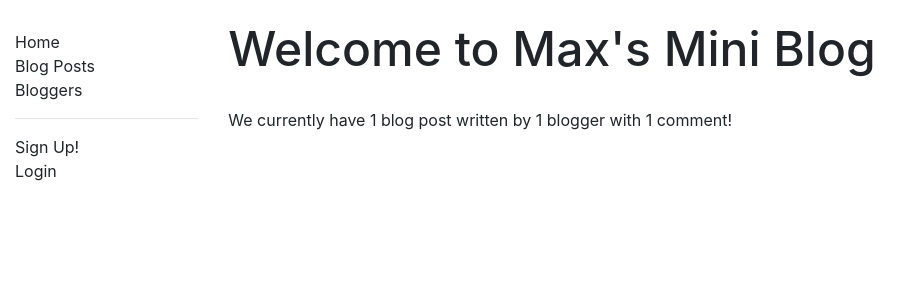
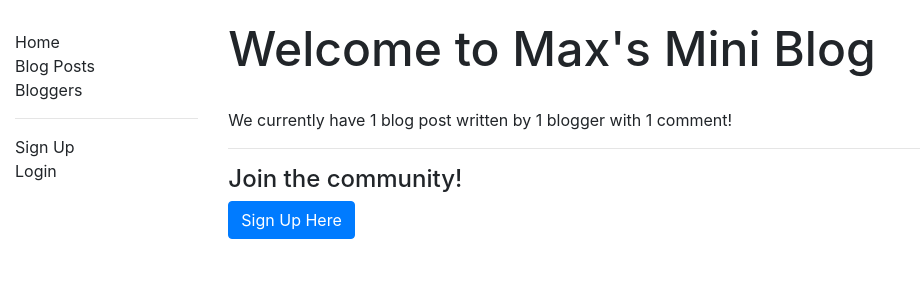
Before and after one commit to kaxmoglan/miniblog, a Django app: page /blog/ in a window 1280 px wide. Shown: the top 300 px of the page, without its empty margins (0-920 px from the left). Run offline with Django 3.2, Linux system fonts and the light colour scheme; tables that the repository leaves empty hold one stand-in row (values such as "Sample post"); some libraries are stand-ins or nearby versions.

Commit message:
tweaked home page with sign up button

```diff
--- a/blog/templates/base.html
+++ b/blog/templates/base.html
@@ -30,7 +30,7 @@
                             <li><a href="{% url 'post-create' %}">New Post</a></li>
                             <li><a href=" {% url 'logout' %} ">Logout</a></li>
                         {% else %}
-                            <li><a href="{% url 'register' %}">Sign Up!</a></li>
+                            <li><a href="{% url 'register' %}">Sign Up</a></li>
                             <li><a href="{% url 'login' %}">Login</a></li>
                         {% endif %}
                     </ul>
--- a/blog/templates/home.html
+++ b/blog/templates/home.html
@@ -16,7 +16,10 @@
         <p>Create a profile to start writing blogs and posting comments</p>
         <a href="{% url 'blogger-create' %}" class='btn btn-success'>Create Profile</a>
     {% else %}
-        <p>We currently have <a href=" {% url 'blog-list' %} ">{{ num_blog_posts}} blog {% if num_blog_posts == 1 %}post {% else %}posts{% endif %}</a> written by <a href="{% url 'blogger-list' %}">{{ num_bloggers }} {% if num_bloggers == 1 %}blogger {% else %}different bloggers{% endif %}</a> with {{ num_comments }} {% if num_comments == 1 %}comment! {% else %}comments!{% endif %}</p>
+        <p>We currently have <a href=" {% url 'blog-list' %} ">{{ num_blog_posts}} blog {% if num_blog_posts == 1 %}post {% else %}posts{% endif %}</a> written by <a href="{% url 'blogger-list' %}">{{ num_bloggers }} {% if num_bloggers == 1 %}blogger {% else %}different bloggers{% endif %}</a> with {{ num_comments }} {% if num_comments == 1 %}comment! {% else %}comments{% endif %}</p>
+        <hr>
+        <h4>Join the community!</h4>
+        <a href="{% url 'register' %}" class='btn btn-primary'>Sign Up Here</a>
     {% endif %}
 
 
```
